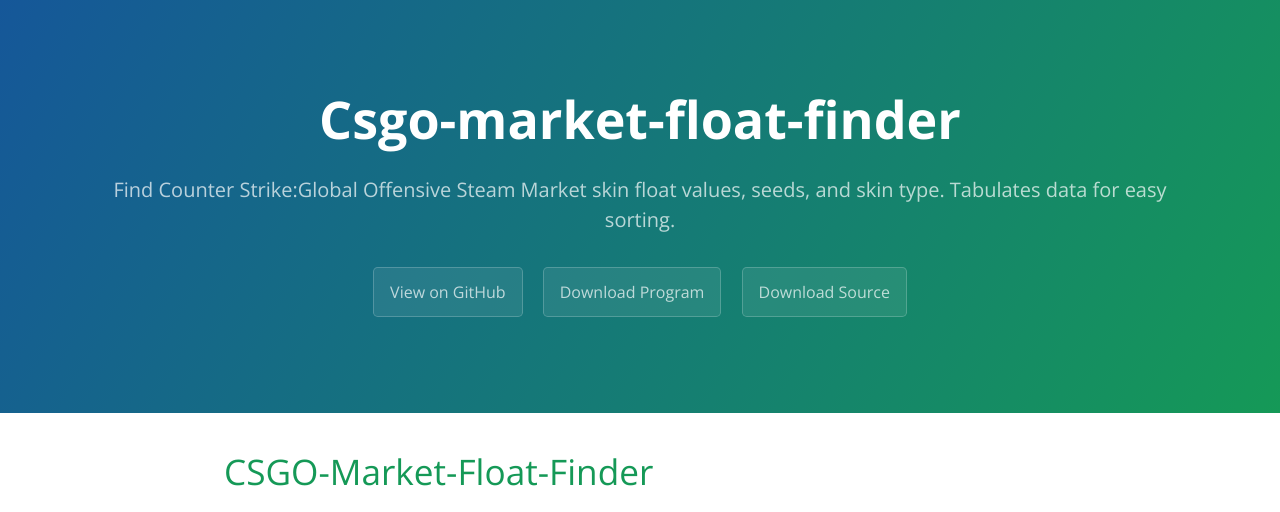
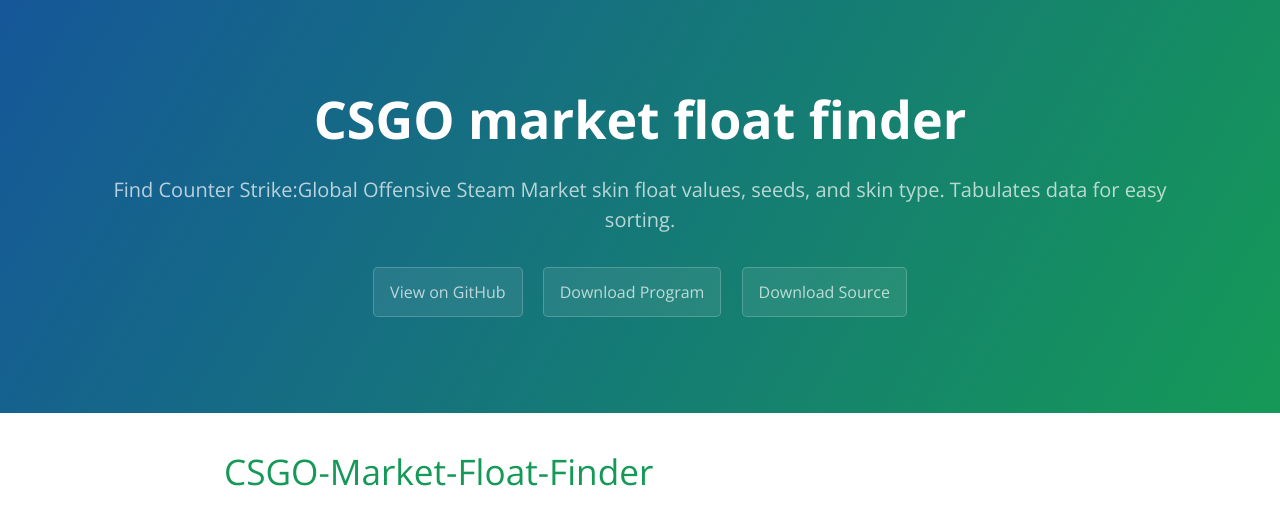
Before and after one commit to adamb70/CSGO-Market-Float-Finder, a plain HTML site: page index.html in a window 1280 px wide. Shown: the top 512 px of the page. Drawn offline with nearby package versions, Linux system fonts and the light colour scheme.

Commit message:
Update index.html

```diff
--- a/index.html
+++ b/index.html
@@ -2,7 +2,7 @@
 <html lang="en-us">
   <head>
     <meta charset="UTF-8">
-    <title>Csgo-market-float-finder by adamb70</title>
+    <title>CSGO market float finder</title>
     <meta name="viewport" content="width=device-width, initial-scale=1">
     <link rel="stylesheet" type="text/css" href="stylesheets/normalize.css" media="screen">
     <link href='https://fonts.googleapis.com/css?family=Open+Sans:400,700' rel='stylesheet' type='text/css'>
@@ -11,7 +11,7 @@
   </head>
   <body>
     <section class="page-header">
-      <h1 class="project-name">Csgo-market-float-finder</h1>
+      <h1 class="project-name">CSGO market float finder</h1>
       <h2 class="project-tagline">Find Counter Strike:Global Offensive Steam Market skin float values, seeds, and skin type. Tabulates data for easy sorting.</h2>
       <a href="https://github.com/adamb70/CSGO-Market-Float-Finder" class="btn">View on GitHub</a>
       <a href="http://bit.ly/CSGOmarketfloat" class="btn">Download Program</a>
```
